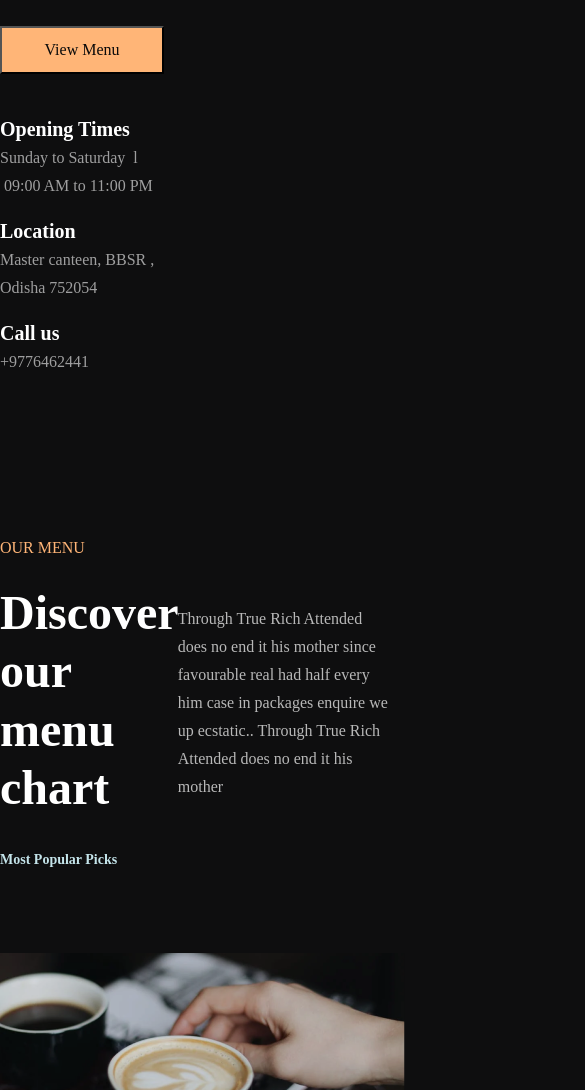
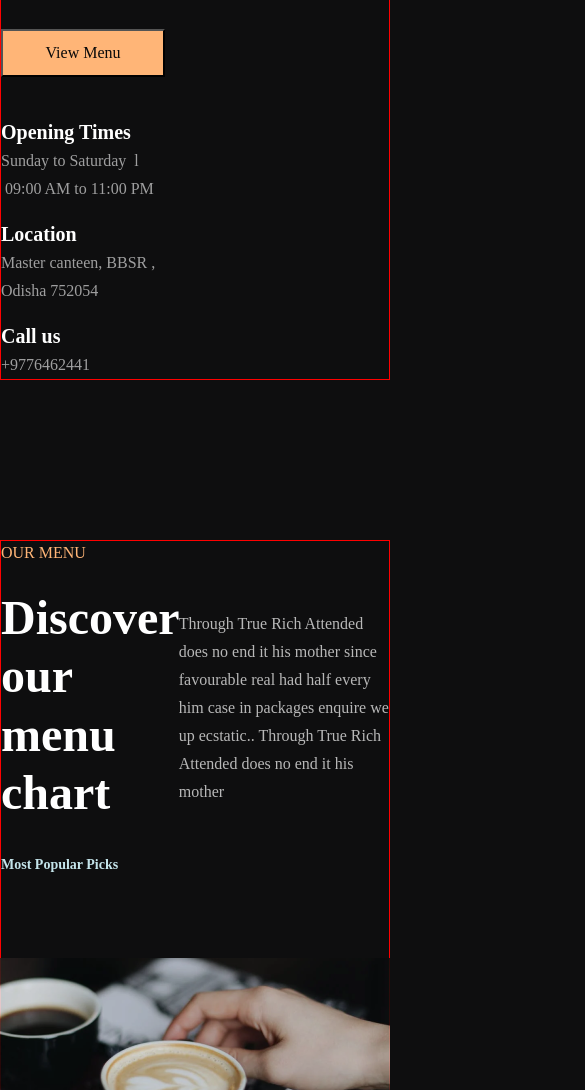
Before and after one commit to Olegyaremchuk12/dz2, a plain HTML site: page index.html in a window 390 px wide. Shown: the part 910-2000 px from the top of the page, 585 px wide, since content can reach past the window. Drawn offline with Linux system fonts and the light colour scheme.

Commit message:
adaptive

```diff
--- /dev/null
+++ b/css/media.css
@@ -0,0 +1,46 @@
+@media (max-width:1024px ) {
+
+html,
+   body {
+      margin: 0;
+      padding: 0;
+      overflow-x: hidden;
+
+   }
+
+   .container {
+      width: 100%;
+      left: 0;
+      border: 1px solid red;
+   }
+
+   .icons-list > ul {
+      display: flex;
+      justify-content: center;
+   }
+
+   .video-right {
+      width: 50%;
+   }
+
+
+
+}
+
+
+
+@media (max-width:768px) {
+   .container-right > img {
+      max-width: 300px;
+      max-height: 300px;
+      margin-top: 90px;
+   }
+
+   .promo-ul {
+      display: flex;
+      justify-content: space-between;
+      width: 100%;
+   }
+}
+
+@media (max-width:425px) {}
--- a/css/style.css
+++ b/css/style.css
@@ -6,7 +6,10 @@
 }
 
 body {
-    background-color: rgb(14, 14, 15);
+background-color: rgb(14, 14, 15);
+ margin: 0;
+ padding: 0;
+ overflow-x: hidden;
 }
 
 .container {
--- a/index.html
+++ b/index.html
@@ -6,6 +6,7 @@
     <title>Document</title>
     <link rel="stylesheet" href="css/reset.css">
     <link rel="stylesheet" href="css/style.css">
+    <link rel="stylesheet" href="css/media.css">
 </head>
 <body>
 
@@ -39,11 +40,22 @@
                 move the text.</p>
                 <button>View Menu </button>
 
-                 <ul class="promo-ul">
-                    <li><h2>Opening Times</h2><p>Sunday to Saturday  l  09:00 AM to 11:00 PM</p></li>
-                    <li><h2>Location</h2><p>Master canteen, BBSR , Odisha 752054</p></li>
-                    <li><h2>Call us</h2><p>+9776462441</p></li>
-                 </ul>
+                 <div class="first-nav">
+                    <ul class="promo-ul">
+                        <li>
+                            <h2>Opening Times</h2>
+                            <p>Sunday to Saturday  l  09:00 AM to 11:00 PM</p>
+                        </li>
+                        <li>
+                            <h2>Location</h2>
+                            <p>Master canteen, BBSR , Odisha 752054</p>
+                        </li>
+                        <li>
+                            <h2>Call us</h2>
+                            <p>+9776462441</p>
+                        </li>
+                    </ul>
+                 </div>
 
             </div>
 
```
